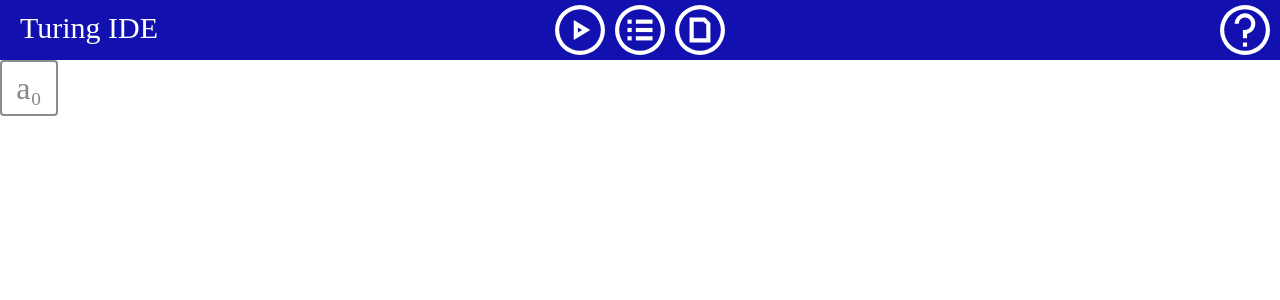
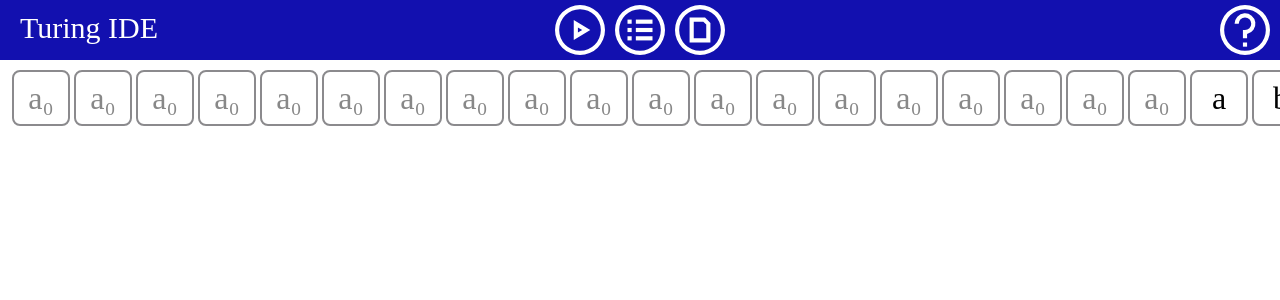
Before and after one commit to DeciPaliz/turing-ide, a React (Create React App) app: page / in a window 1280 px wide. Shown: the top 300 px of the page. Built offline with nearby package versions, Linux system fonts and the light colour scheme.

Commit message:
editor node improvements

```diff
--- a/src/Editor.tsx
+++ b/src/Editor.tsx
@@ -1,19 +1,16 @@
-import React from 'react';
+import React, { useState } from 'react';
 import './styles/Editor.css';
 
 import EditorNode from './components/editor/EditorNode';
 
-export type EditorProps = {};
-export type EditorState = {};
+export default function Editor() {
+    const [tape, setTape] = useState<Array<string | null>>([null, null, null, null, null, null, null, null, null, null, null, null, null, null, null, null, null, null, null, "a", "b", "c", null, null, null, null, null, null, null, null, null, null, null]);
 
-export default class Editor extends React.Component<EditorProps, EditorState> {
-
-
-    render() {
-        return (
-            <div className="Editor">
-                <EditorNode />
-            </div>
-        );
-    }
+    return (
+        <div className="Editor">
+            {tape.map((node, index) =>
+                <EditorNode key={index} value={node} />
+            )}
+        </div>
+    );
 }
--- a/src/components/editor/EditorNode.tsx
+++ b/src/components/editor/EditorNode.tsx
@@ -4,15 +4,17 @@
 
 const DEFAULT_VALUE = "a₀";
 
-export default function EditorNode() {
-    const [value, setValue] = useState(DEFAULT_VALUE);
-    const [style, setStyle] = useState("null");
+export default function EditorNode(props: { value: string | null }) {
+    const inputRef = useRef(null);
+
+    const [value, setValue] = useState(props.value || DEFAULT_VALUE);
+    const [style, setStyle] = useState(props.value ? "" : " null");
 
     function handleChange(ev: React.ChangeEvent) {
         const event = ev.nativeEvent as InputEvent;
         if (event.inputType === "deleteContentBackward") {
             setValue(DEFAULT_VALUE);
-            setStyle("null");
+            setStyle(" null");
             return;
         }
 
@@ -23,8 +25,12 @@
     }
 
     return (
-        <div className={"EditorNode" + " " + style}>
-            <input onChange={handleChange} value={value} />
+        <div className={"EditorNode" + style}>
+            <input
+                onChange={handleChange}
+                value={value}
+                ref={inputRef}
+            />
         </div>
     );
 }
--- a/src/styles/Editor.css
+++ b/src/styles/Editor.css
@@ -1,4 +1,8 @@
 .Editor {
     overflow: auto;
-    justify-content: right;
+    width: 100vw;
+    height: 100px;
+    display: flex;
+    flex-direction: row;
+    padding: 10px;
 }
--- a/src/styles/components/editor/EditorNode.css
+++ b/src/styles/components/editor/EditorNode.css
@@ -2,10 +2,12 @@
     width: 50px;
     height: 50px;
     border: 2px solid #8b8a8d;
-    border-radius: 4px;
+    border-radius: 8px;
     font-family: "liberation.ttf";
     font-size: 2rem;
     text-align: center;
+    margin-left: 2px;
+    margin-right: 2px;
 }
 
 .EditorNode > input:hover {
--- a/src/styles/components/toolbar/TitleText.css
+++ b/src/styles/components/toolbar/TitleText.css
@@ -4,6 +4,12 @@
     padding-top: 6px;
     padding-left: 10px;
     color: #fff;
+    -webkit-touch-callout: none;
+    -webkit-user-select: none;
+    -khtml-user-select: none;
+    -moz-user-select: none;
+    -ms-user-select: none;
+    user-select: none;
 }
 
 @media only screen and (max-device-width: 550px) {
```
